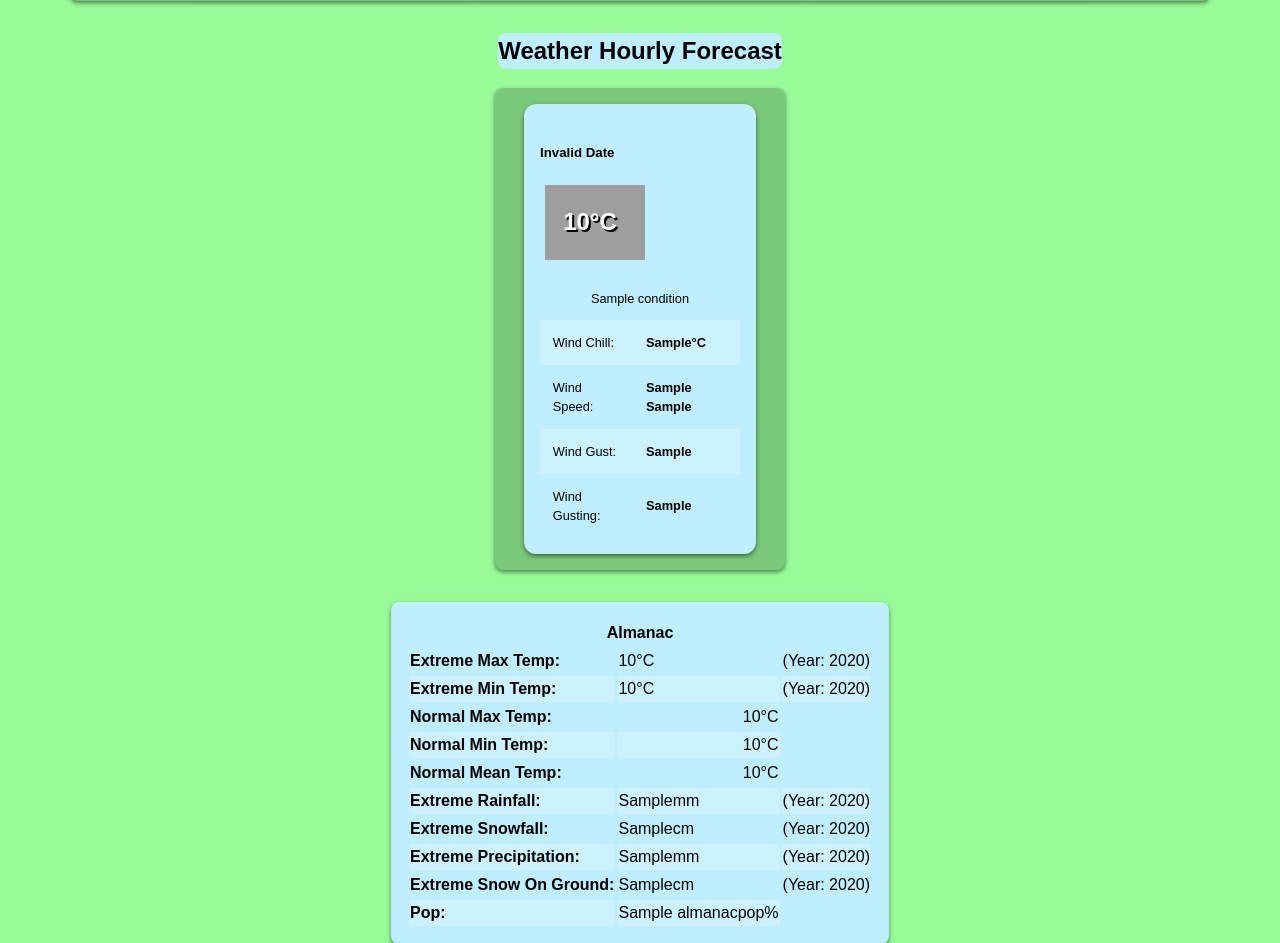
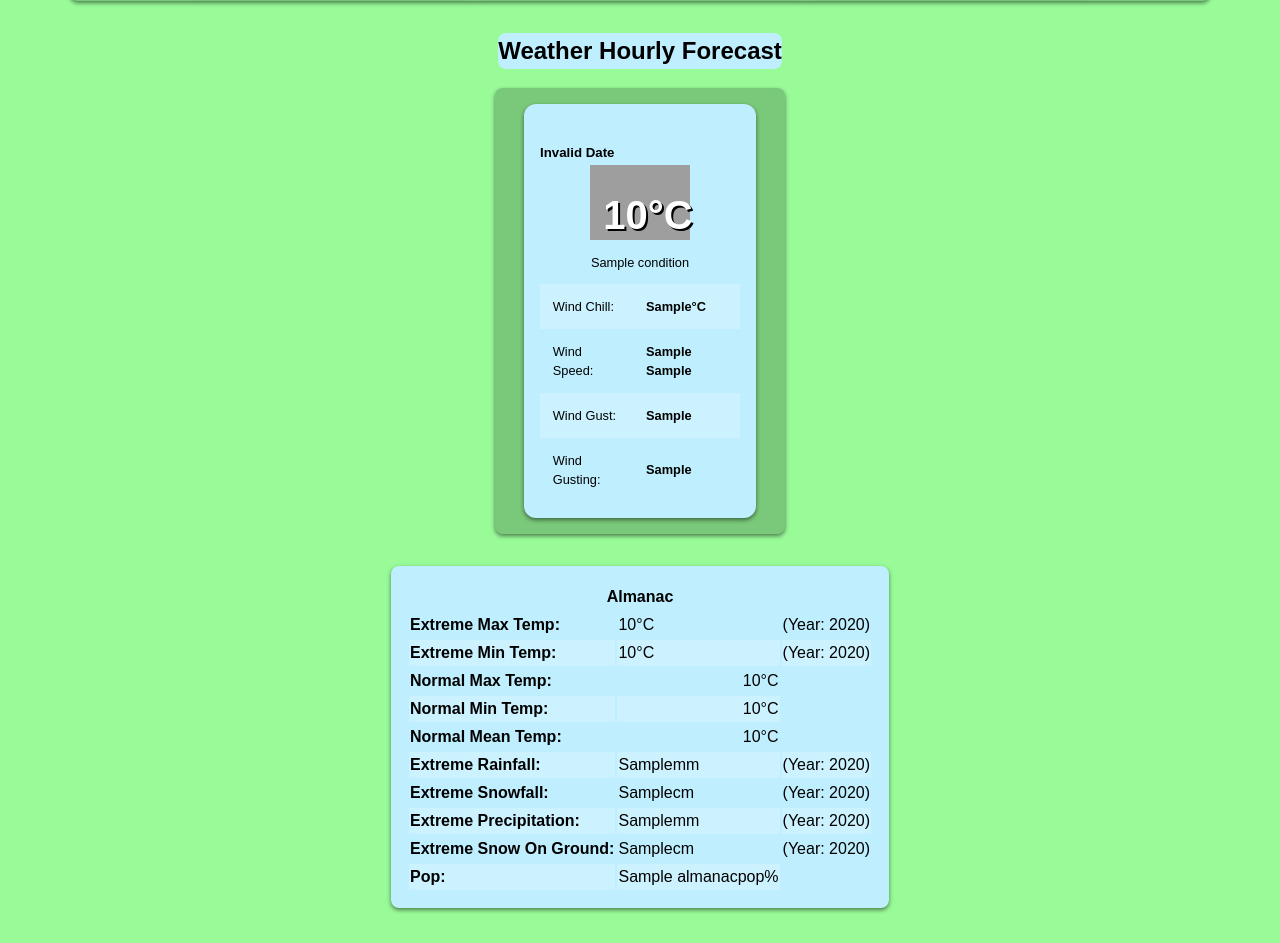
Before and after one commit to ironhymen/weatherapp, a Flask app: template templates/weather.html in a window 1280 px wide. Shown: the part 751-1694 px from the top of the page. After the commit the page ends 1664 px from the top, so only its background shows below. Run offline with Flask 2, Linux system fonts and the light colour scheme; the template is opened without the code that fills it: most values are stand-ins (such as "Sample title", 1, 10 or a date in 2020); some web fonts are replaced; grey boxes are pictures that could not be loaded.

Commit message:
bug fixing and css changes

```diff
--- a/static/search.js
+++ b/static/search.js
@@ -20,3 +20,22 @@
         }, 3000);
     }
 });
+
+
+// Select the input element with the ID "custom-dropdown"
+const input = document.querySelector('#custom-dropdown');
+
+// Listen for changes to the input element
+input.addEventListener('input', (event) => {
+    // Get the list of options from the "data-list" attribute
+    const options = event.target.getAttribute('data-list').split(',');
+
+    // Iterate through the options
+    options.forEach((option) => {
+        // If the option does not match the current value of the input element,
+        // filter it out of the list of options
+        if (option !== event.target.value) {
+            event.target.setAttribute('data-list', options.filter((o) => o !== option).join(','));
+        }
+    });
+});
--- a/static/style.css
+++ b/static/style.css
@@ -1,3 +1,4 @@
+/* Set the default font for the entire page */
 html, body {
   font-family: neue-haas-grotesk-display,sans-serif;
   font-weight: 400;
@@ -10,11 +11,11 @@ html, body {
   background-color: #98FB98;
 }
 
+/* Set the font for all heading elements */
 h1, h2, h3, h4, h5, h6 {
   font-family: neue-haas-grotesk-display, sans-serif;
   font-weight: 700;
   font-style: normal;
-
 }
 
 .top-bar {
@@ -131,13 +132,6 @@ h1, h2, h3, h4, h5, h6 {
   box-shadow: 0 2px 4px rgba(0, 0, 0, 0.1);
 }
 
-/* .weatherinfo {
-  display: flex;
-  align-items: center;
-  margin-right: 2rem;
-  flex-direction: column;
-  justify-content: center;
-} */
 
 .temperature {
   font-size: 2.5rem;
@@ -169,7 +163,6 @@ h1, h2, h3, h4, h5, h6 {
 
 .hourly-container {
   display: grid;
-  gap: 1em;
   place-items: center;
   grid-template-columns: repeat(auto-fit, minmax(200px, 1fr));
   box-shadow: 0 2px 4px rgba(0, 0, 0, 0.5);
@@ -182,32 +175,27 @@ h1, h2, h3, h4, h5, h6 {
   border-radius: 0.75em;
   width: 20%;
   min-width: 200px;
-  /* margin-bottom: 1rem;
-  margin-inline: 1rem;
-  margin-left: 1rem;
-  margin-right: 1rem; */
   padding: 1rem;
   background-color: #BFEFFF;
-  /* min-height: 425px;
-  max-height: 425px; */
   justify-content: space-between;
   box-shadow: 0 2px 4px rgba(0, 0, 0, 0.5);
 }
 
 .forecast-day .hourtempbox .temperature {
+  margin-bottom: -2em;
+  z-index: 1;
   color: #fff;
-  font-size: 1.5em;
-  margin: -3em -3em;
-  z-index: 999999;
   text-shadow: 2px 2px #000;
+
 }
 
 .hourtempbox {
   display: flex;
-  justify-content: center;
+  flex-direction: column;
+  justify-content: space-between;
   align-items: center;
-  margin-bottom: 1rem;
 }
+
 
 .hourly-table {
   border-collapse: collapse; /* merge adjacent border cells */
```
Also changed, not shown: templates/index.html (+4 -4 lines), templates/weather.html (+5 -2 lines).
